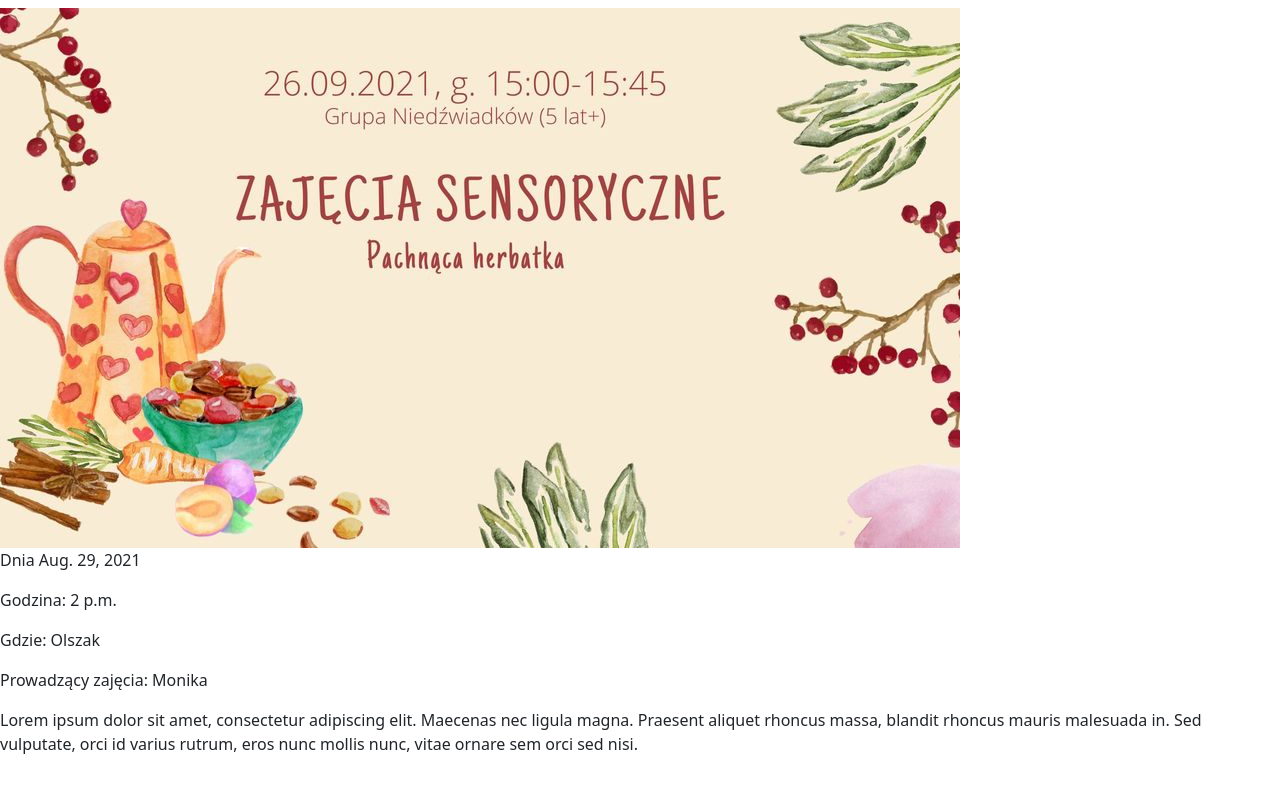
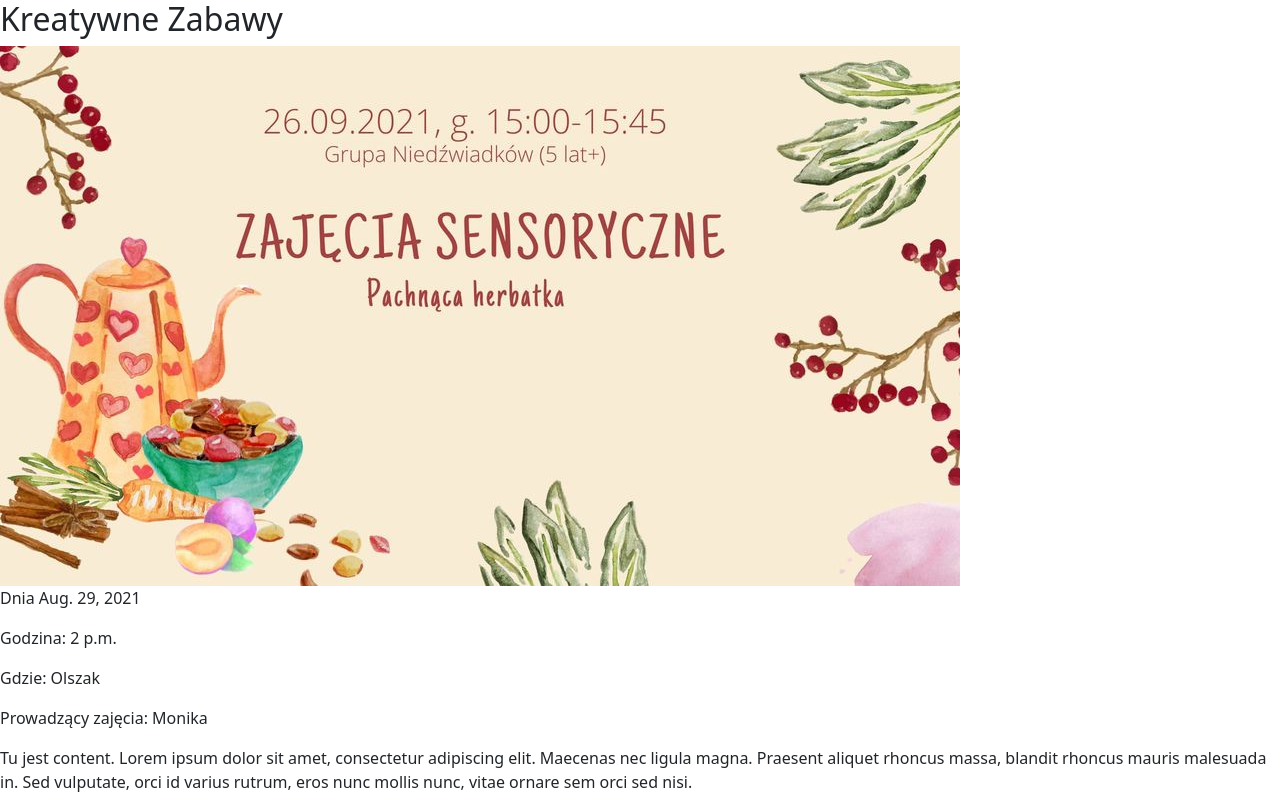
Before and after one commit to RadoslawPiekarski/Kreatywna_Polana, a Django app: page /events/kreatywne-zabawy in a window 1280 px wide. Before the commit the page ends 754 px from the top, so only its background shows below. Run offline with Django 3.2, Linux system fonts and the light colour scheme.

Commit message:
updated dynamic content

```diff
--- a/events/templates/events/event_detail.html
+++ b/events/templates/events/event_detail.html
@@ -2,7 +2,7 @@
 {% load static %}
 
 {% block title %}
-    This post Title
+   {{ event.title }}
 {% endblock %}
 
 {% block css_files %}
@@ -11,7 +11,7 @@
 
 {% block content %}
     <section id="summary">
-        <h2>{{ post.title }}</h2>
+        <h2>{{ event.title }}</h2>
         <article>
             <img src="{% static "events/images/"|add:event.image %}" alt="{{ event.title}}">
             <p>Dnia {{ event.date }}</p>
--- a/events/views.py
+++ b/events/views.py
@@ -14,8 +14,8 @@ all_events = [
         "place": "Olszak",
         "group": "Misie",
         "title": "Kreatywne Zabawy",
-        "excerpt": "Lorem ipsum dolor sit amet, consectetur adipiscing elit. Maecenas nec ligula magna. Praesent aliquet rhoncus massa, blandit rhoncus mauris malesuada in.",
-        "content": "Lorem ipsum dolor sit amet, consectetur adipiscing elit. Maecenas nec ligula magna. Praesent aliquet rhoncus massa, blandit rhoncus mauris malesuada in. Sed vulputate, orci id varius rutrum, eros nunc mollis nunc, vitae ornare sem orci sed nisi.",
+        "excerpt": "Tu jest zajawka. Lorem ipsum dolor sit amet, consectetur adipiscing elit. Maecenas nec ligula magna. Praesent aliquet rhoncus massa, blandit rhoncus mauris malesuada in.",
+        "content": "Tu jest content. Lorem ipsum dolor sit amet, consectetur adipiscing elit. Maecenas nec ligula magna. Praesent aliquet rhoncus massa, blandit rhoncus mauris malesuada in. Sed vulputate, orci id varius rutrum, eros nunc mollis nunc, vitae ornare sem orci sed nisi.",
         "is_active": True,
     },
     {
@@ -65,6 +65,4 @@ def events(request):
 
 def event_detail(request, slug):
     identfied_event = next(event for event in all_events if event['slug'] == slug)
-    return render(request, "events/event_detail.html", {
-        "event": identfied_event
-    })
+    return render(request, "events/event_detail.html", {"event": identfied_event})
```
